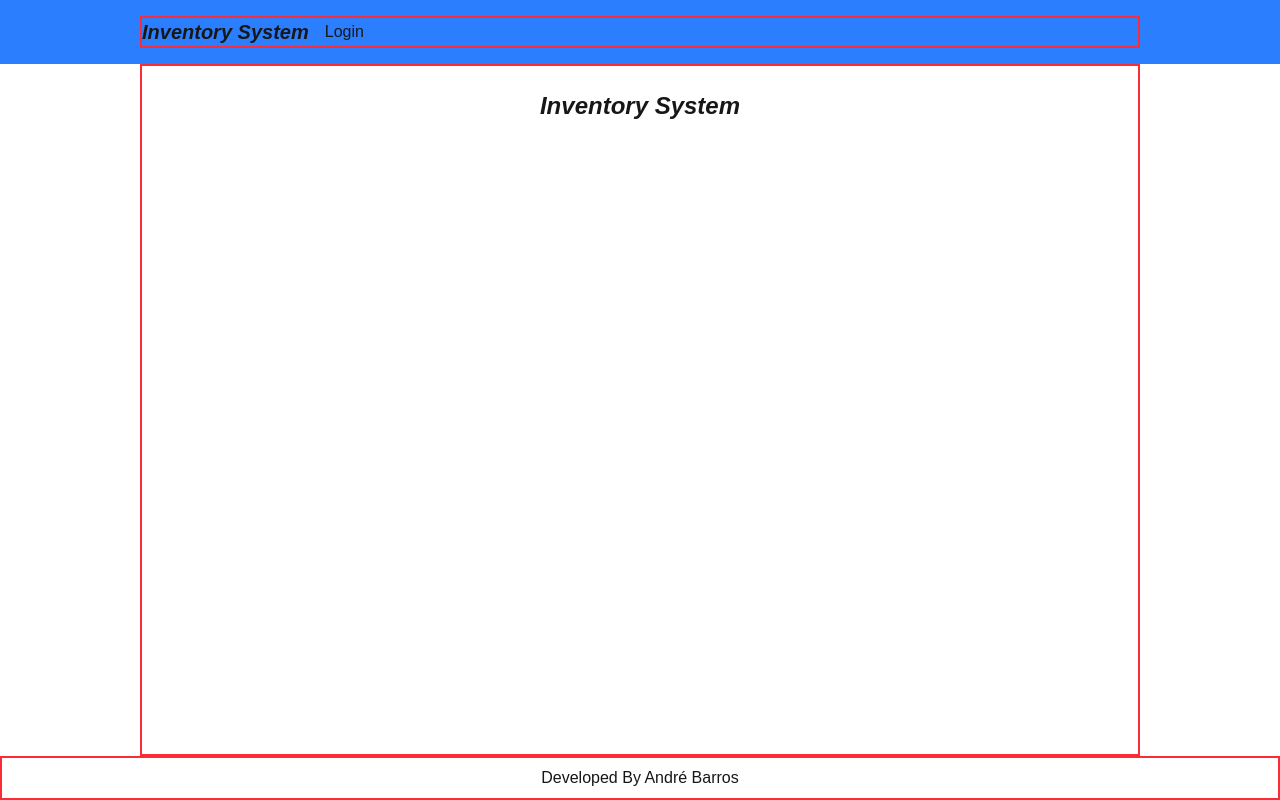
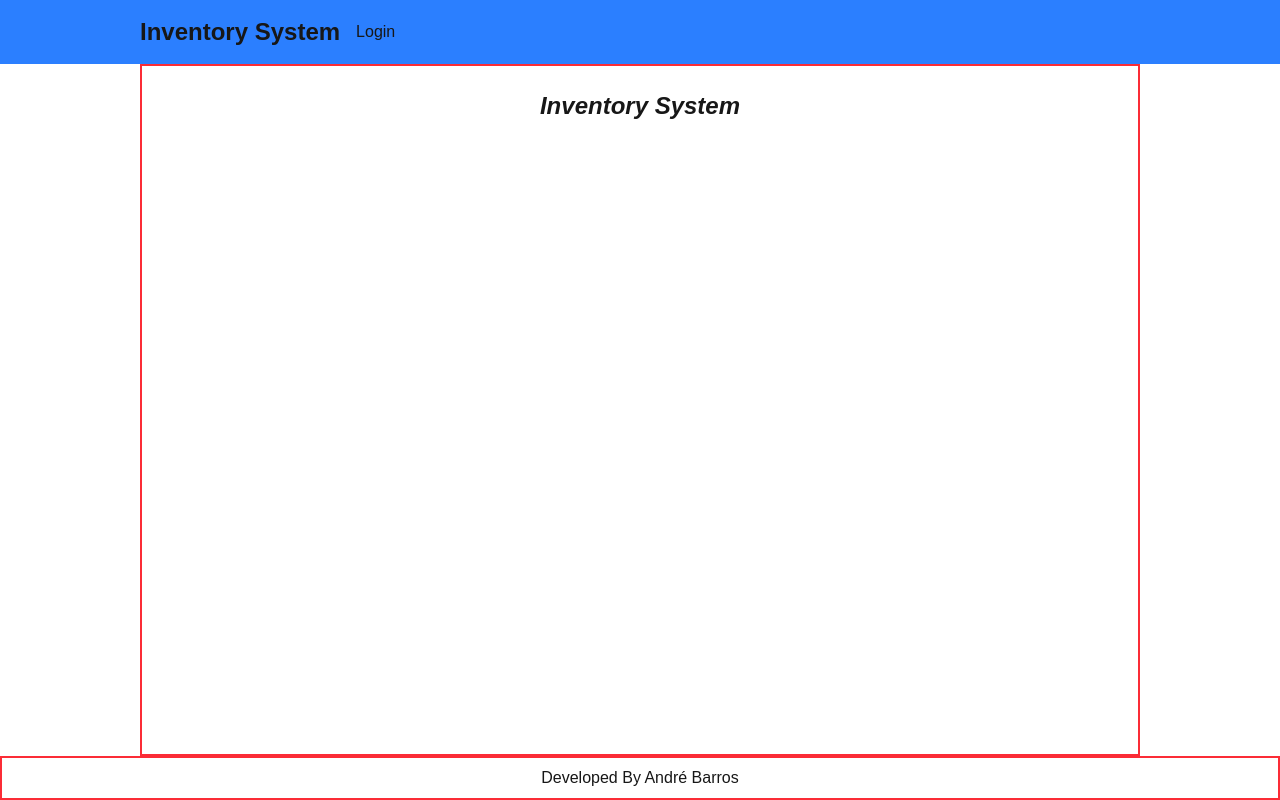
Before and after one commit to andrebarros7201/inventory-system, a Next.js app: page / in a window 1280 px wide. Built offline with nearby package versions, Linux system fonts and the light colour scheme.

Commit message:
update header style

```diff
--- a/components/header.tsx
+++ b/components/header.tsx
@@ -1,10 +1,10 @@
 const Header = () => {
   return (
     <header className="w-full flex flex-row justify-center bg-blue-500 p-4">
-      <div className="max-w-[1000px] w-full border-2 border-red-500">
-        <nav className={"flex items-center gap-4 "}>
-          <h2 className={"italic font-bold text-xl"}>Inventory System</h2>
-          <ul>
+      <div className="max-w-[1000px] w-full">
+        <nav className={"flex items-center justify-start gap-4"}>
+          <h2 className={"font-bold text-2xl h-full"}>Inventory System</h2>
+          <ul className={"h-full flex items-center justify-start"}>
             <li>Login</li>
           </ul>
         </nav>
```
